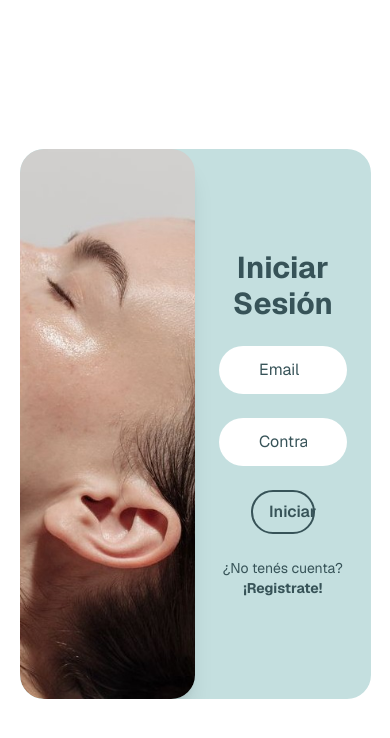
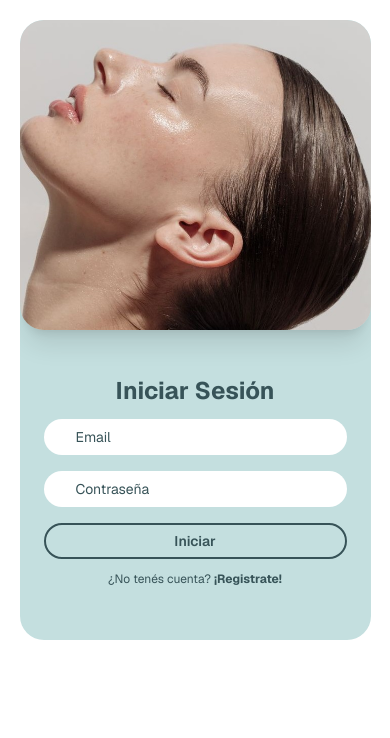
Before and after one commit to Memolxz/glow-studio, a React (Vite) app in the folder apps/ui/: page /register in a window 390 px wide. Shown: the top 738 px of the page. Built offline with nearby package versions, Linux system fonts and the light colour scheme; no server answers.

Commit message:
responsive. parte nro 3

```diff
--- /dev/null
+++ b/apps/ui/src/components/ImgSliderVertical.tsx
@@ -0,0 +1,13 @@
+import img from '../assets/modelo20.jpg';
+
+export default function ImgSlider() {
+    return (
+        <div className="w-full h-full">
+            <img
+                src={img}
+                alt="login"
+                className="w-full h-full object-cover shadow-xl rounded-3xl"
+            />
+        </div>
+    );
+}
--- a/apps/ui/src/components/LoginForm.tsx
+++ b/apps/ui/src/components/LoginForm.tsx
@@ -60,15 +60,15 @@ export default function LoginForm({ onToggle }: { onToggle: () => void }) {
     };
 
     return (
-        <div className="flex min-h-full flex-1 flex-col justify-center px-6 py-12 lg:px-8 bg-transparent">
+        <div className="flex min-h-full flex-1 flex-col justify-center px-6 pt-5 pb-5 sm:py-12 lg:px-8 bg-transparent">
             <div className="sm:mx-auto sm:w-full sm:max-w-sm">
-                <h2 className="text-center text-3xl font-bold font-geist text-darkblue">
+                <h2 className="text-center text-2xl sm:text-3xl font-bold font-geist text-darkblue">
                     Iniciar Sesión
                 </h2>
             </div>
 
-            <div className="mt-6 sm:mx-auto sm:w-full sm:max-w-sm">
-                <form className="space-y-6" onSubmit={handleSubmit}>
+            <div className="mt-3 sm:mt-6 sm:mx-auto sm:w-full sm:max-w-sm">
+                <form className="space-y-4 sm:space-y-6" onSubmit={handleSubmit}>
                     <div>
                         <input
                             id="email"
@@ -79,8 +79,8 @@ export default function LoginForm({ onToggle }: { onToggle: () => void }) {
                             placeholder="Email"
                             value={formData.email}
                             onChange={handleInputChange}
-                            className="block w-full rounded-full bg-white px-10 py-3
-                            text-base text-darkblue font-geist
+                            className="block w-full rounded-full bg-white px-8 sm:px-10 py-2 sm:py-3
+                            text-sm sm:text-base text-darkblue font-geist
                             border-0
                             placeholder:text-darkblue
                             focus:outline-none focus:ring-2 focus:ring-darkblue"
@@ -97,8 +97,8 @@ export default function LoginForm({ onToggle }: { onToggle: () => void }) {
                             placeholder="Contraseña"
                             value={formData.password}
                             onChange={handleInputChange}
-                            className="block w-full rounded-full bg-white px-10 py-3
-                            text-base text-darkblue font-geist
+                            className="block w-full rounded-full bg-white px-8 sm:px-10 py-2 sm:py-3
+                            text-sm sm:text-base text-darkblue font-geist
                             border-0
                             placeholder:text-darkblue
                             focus:outline-none focus:ring-2 focus:ring-darkblue"
@@ -106,7 +106,7 @@ export default function LoginForm({ onToggle }: { onToggle: () => void }) {
                     </div>
 
                     {error && (
-                        <div className="text-red-600 text-sm text-center">
+                        <div className="text-red-600 text-xs sm:text-sm text-center">
                         {error}
                         </div>
                     )}
@@ -115,8 +115,8 @@ export default function LoginForm({ onToggle }: { onToggle: () => void }) {
                         <button
                             type="submit"
                             disabled={loading}
-                            className="w-1/2 rounded-full bg-transparent px-4 py-2 border-2 border-darkblue
-                            text-base font-semibold text-darkblue font-geist
+                            className="w-full sm:w-1/2 rounded-full bg-transparent px-3 sm:px-4 py-1.5 sm:py-2 border-2 border-darkblue
+                            text-sm sm:text-base font-semibold text-darkblue font-geist
                             hover:bg-darkblue hover:text-white transition
                             focus:outline-none focus:ring-2 focus:ring-darkblue"
                         >
@@ -125,7 +125,7 @@ export default function LoginForm({ onToggle }: { onToggle: () => void }) {
                     </div>
                 </form>
 
-                <p className="mt-6 text-center text-sm font-geist text-darkblue">
+                <p className="mt-3 sm:mt-6 text-center text-xs sm:text-sm font-geist text-darkblue">
                     ¿No tenés cuenta?{' '}
                     <button onClick={onToggle} className="font-bold font-geist text-darkblue hover:text-hovertext">
                         ¡Registrate!
--- a/apps/ui/src/components/RegisterForm.tsx
+++ b/apps/ui/src/components/RegisterForm.tsx
@@ -62,15 +62,15 @@ export default function RegisterForm({ onToggle }: { onToggle: () => void }) {
     };
 
     return (
-        <div className="flex min-h-full flex-1 flex-col justify-center px-6 py-12 lg:px-8 bg-transparent">
+        <div className="flex min-h-full flex-1 flex-col justify-center px-6 py-5 sm:py-12 lg:px-8 bg-transparent">
             <div className="sm:mx-auto sm:w-full sm:max-w-sm">
-                <h2 className="text-center text-3xl font-bold font-geist text-darkblue">
+                <h2 className="text-center text-2xl sm:text-3xl font-bold font-geist text-darkblue">
                     Registrarse
                 </h2>
             </div>
 
-            <div className="mt-6 sm:mx-auto sm:w-full sm:max-w-sm">
-                <form className="space-y-6" onSubmit={handleSubmit}>
+            <div className="mt-3 sm:mt-6 sm:mx-auto sm:w-full sm:max-w-sm">
+                <form className="space-y-4 sm:space-y-6" onSubmit={handleSubmit}>
                     <div>
                         <input
                             id="name"
@@ -81,13 +81,14 @@ export default function RegisterForm({ onToggle }: { onToggle: () => void }) {
                             placeholder="Nombre Completo"
                             value={formData.name}
                             onChange={handleInputChange}
-                            className="block w-full rounded-full bg-white px-10 py-3
-                            text-base text-darkblue font-geist
+                            className="block w-full rounded-full bg-white px-8 sm:px-10 py-2 sm:py-3
+                            text-sm sm:text-base text-darkblue font-geist
                             border-0
                             placeholder:text-darkblue
                             focus:outline-none focus:ring-2 focus:ring-darkblue"
                         />
                     </div>
+
                     <div>
                         <input
                             id="email"
@@ -98,13 +99,14 @@ export default function RegisterForm({ onToggle }: { onToggle: () => void }) {
                             placeholder="Email"
                             value={formData.email}
                             onChange={handleInputChange}
-                            className="block w-full rounded-full bg-white px-10 py-3
-                            text-base text-darkblue font-geist
+                            className="block w-full rounded-full bg-white px-8 sm:px-10 py-2 sm:py-3
+                            text-sm sm:text-base text-darkblue font-geist
                             border-0
                             placeholder:text-darkblue
                             focus:outline-none focus:ring-2 focus:ring-darkblue"
                         />
                     </div>
+
                     <div>
                         <input
                             id="password"
@@ -115,8 +117,8 @@ export default function RegisterForm({ onToggle }: { onToggle: () => void }) {
                             placeholder="Contraseña"
                             value={formData.password}
                             onChange={handleInputChange}
-                            className="block w-full rounded-full bg-white px-10 py-3
-                            text-base text-darkblue font-geist
+                            className="block w-full rounded-full bg-white px-8 sm:px-10 py-2 sm:py-3
+                            text-sm sm:text-base text-darkblue font-geist
                             border-0
                             placeholder:text-darkblue
                             focus:outline-none focus:ring-2 focus:ring-darkblue"
@@ -124,7 +126,7 @@ export default function RegisterForm({ onToggle }: { onToggle: () => void }) {
                     </div>
 
                     {error && (
-                        <div className="text-red-600 text-sm text-center">
+                        <div className="text-red-600 text-xs sm:text-sm text-center">
                         {error}
                         </div>
                     )}
@@ -133,8 +135,8 @@ export default function RegisterForm({ onToggle }: { onToggle: () => void }) {
                         <button
                             type="submit"
                             disabled={loading}
-                            className="w-1/2 rounded-full bg-transparent px-4 py-2 border-2 border-darkblue
-                            text font-semibold text-darkblue font-geist
+                            className="w-full sm:w-1/2 rounded-full bg-transparent px-3 sm:px-4 py-1.5 sm:py-2 border-2 border-darkblue
+                            text-sm sm:text-base font-semibold text-darkblue font-geist
                             hover:bg-darkblue hover:text-white transition
                             focus:outline-none focus:ring-2 focus:ring-darkblue"
                         >
@@ -143,7 +145,7 @@ export default function RegisterForm({ onToggle }: { onToggle: () => void }) {
                     </div>
                 </form>
 
-                <p className="mt-6 text-center text-sm font-geist text-darkblue">
+                <p className="mt-3 sm:mt-6 text-center text-xs sm:text-sm font-geist text-darkblue">
                     ¿Ya tenés una cuenta?{' '}
                     <button onClick={onToggle} className="font-bold font-geist text-darkblue hover:text-hovertext">
                         ¡Iniciá Sesión!
--- a/apps/ui/src/pages/AuthPage.tsx
+++ b/apps/ui/src/pages/AuthPage.tsx
@@ -1,5 +1,6 @@
 import { useState } from 'react';
 import ImgSlider from '../components/ImgSlider';
+import ImgSliderVertical from '../components/ImgSliderVertical';
 import LoginForm from '../components/LoginForm';
 import RegisterForm from '../components/RegisterForm';
 
@@ -8,12 +9,15 @@ export default function AuthPage() {
 
     return (
         <div className="flex flex-col items-center justify-center bg-defaultbg min-h-screen">
-            <div className="relative flex w-[90%] h-[550px] overflow-hidden rounded-3xl mt-5 mb-4 bg-rectangles">
+
+            {/* DESKTOP / TABLET */}
+            <div className="hidden sm:flex relative w-[90%] h-[550px] overflow-hidden rounded-3xl mt-5 mb-4 bg-rectangles">
+
                 <div
                     className={`absolute top-0 h-full w-1/2 transition-all duration-700 z-20 ${
                         isLogin ? 'left-0' : 'left-1/2'
                     }`}
-                    >
+                >
                     <ImgSlider />
                 </div>
 
@@ -25,7 +29,35 @@ export default function AuthPage() {
                         <LoginForm onToggle={() => setIsLogin(false)} />
                     </div>
                 </div>
+
             </div>
+
+            {/* MOBILE */}
+            <div className="flex sm:hidden w-full min-h-screen flex-col items-center">
+
+                <div className="relative w-[90%] h-[620px] md:h-[550px] overflow-hidden rounded-3xl mt-5 mb-4 py-2 md:py-10 bg-rectangles">
+
+                    <div
+                        className={`absolute top-0 h-1/2 w-full transition-all duration-700 z-20 ${
+                            isLogin ? 'top-0' : 'top-1/2'
+                        }`}
+                    >
+                        <ImgSliderVertical />
+                    </div>
+
+                    <div className="flex flex-col w-full h-full z-10">
+                        <div className="w-full h-1/2 flex items-center justify-center">
+                            <RegisterForm onToggle={() => setIsLogin(true)} />
+                        </div>
+                        <div className=" w-full h-1/2 flex items-center justify-center">
+                            <LoginForm onToggle={() => setIsLogin(false)} />
+                        </div>
+                    </div>
+
+                </div>
+
+            </div>
+
         </div>
     );
 }
--- a/apps/ui/src/pages/Home.tsx
+++ b/apps/ui/src/pages/Home.tsx
@@ -65,8 +65,6 @@ export default function Home() {
     };
 
     return (
-        // SOLO CAMBIOS DE CLASES (no lógica)
-
     <div className="flex flex-col items-center bg-background relative font-geist">
         <Header />
 
--- a/apps/ui/src/pages/Product.tsx
+++ b/apps/ui/src/pages/Product.tsx
@@ -453,7 +453,7 @@ export default function Product() {
             title={user ? "Agregar comentario" : "Inicia sesión para comentar"}
           >
             <MessageCircle className="absolute top-1 left-1 text-darkblue group-hover:text-hovertext h-7 w-7 md:h-8 md:w-8 transition" />
-            <Plus className="absolute top-2 text-semibold left-2 md:top-2.5 md:left-2.5 text-darkblue group-hover:text-hovertext h-4 w-4 md:h-5 md:w-5 transition" />
+            <Plus className="absolute top-2 text-bold left-2 md:top-2.5 md:left-2.5 text-darkblue group-hover:text-hovertext h-4 w-4 md:h-5 md:w-5 transition" />
           </button>
         </div>
 
```
Lines whose indentation alone changed are shown as unchanged.
